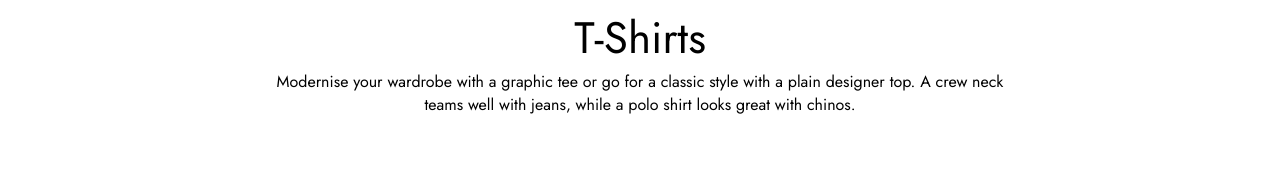
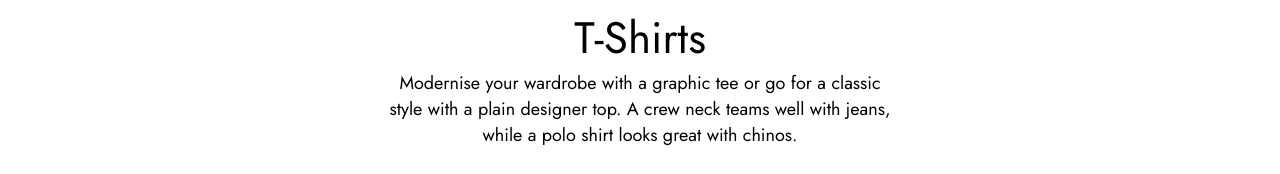
Before and after one commit to delbusque/Shoppy, a React (Create React App) app in the folder product-listing-page/: page / in a window 1280 px wide. Shown: the part 185-359 px from the top of the page. Built offline with nearby package versions, Linux system fonts and the light colour scheme.

Commit message:
Add new style sizes

```diff
--- a/product-listing-page/src/components/category/Category.module.css
+++ b/product-listing-page/src/components/category/Category.module.css
@@ -3,7 +3,6 @@
   flex-direction: column;
   align-items: center;
   margin-bottom: 60px;
-
 }
 
 .title {
@@ -14,7 +13,8 @@
 
 .desc {
   text-align: center;
-    width: 60%;
+  width: 40%;
+  font-size: 18px;
 }
 
 .sort-cont {
```
Lines whose indentation alone changed are shown as unchanged.
